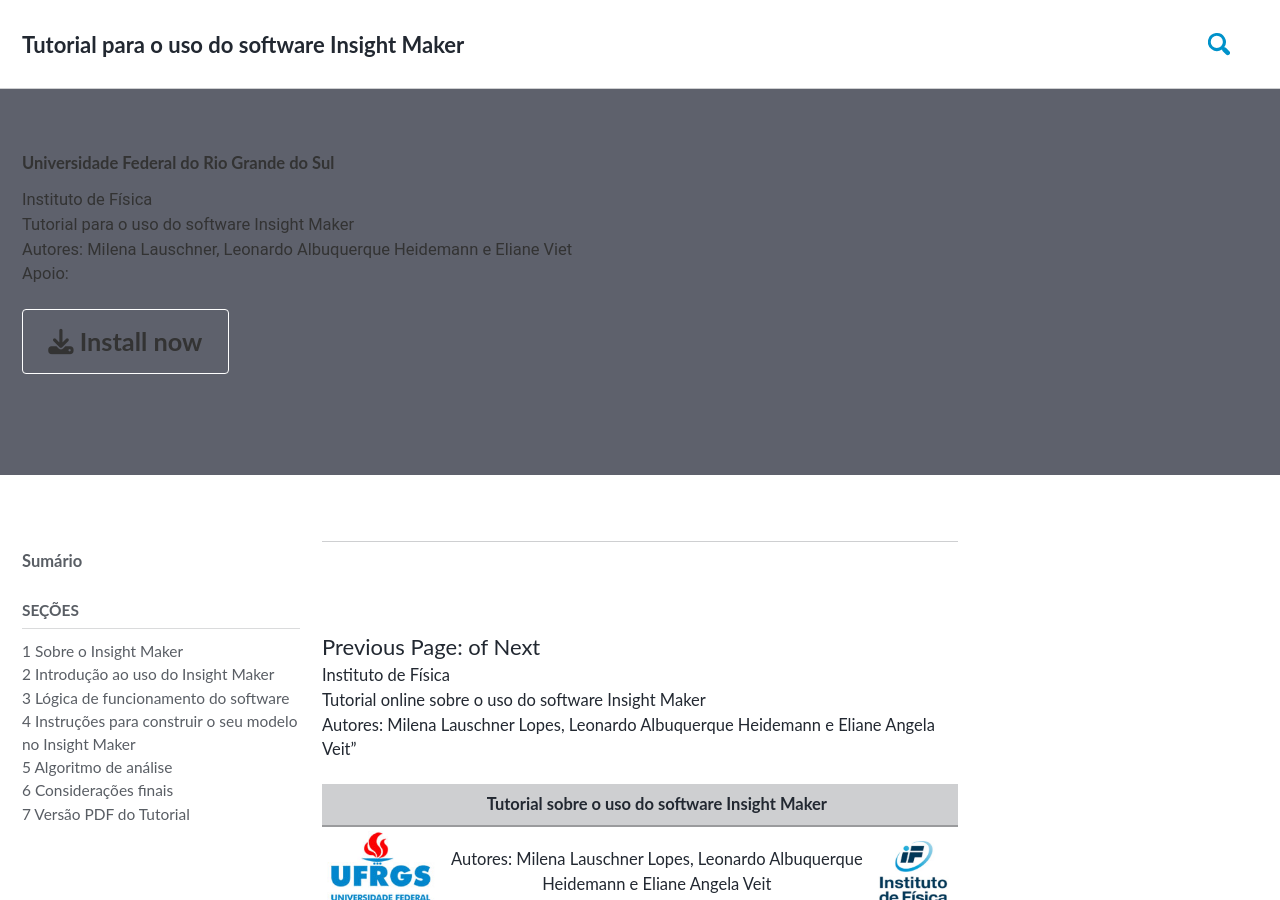
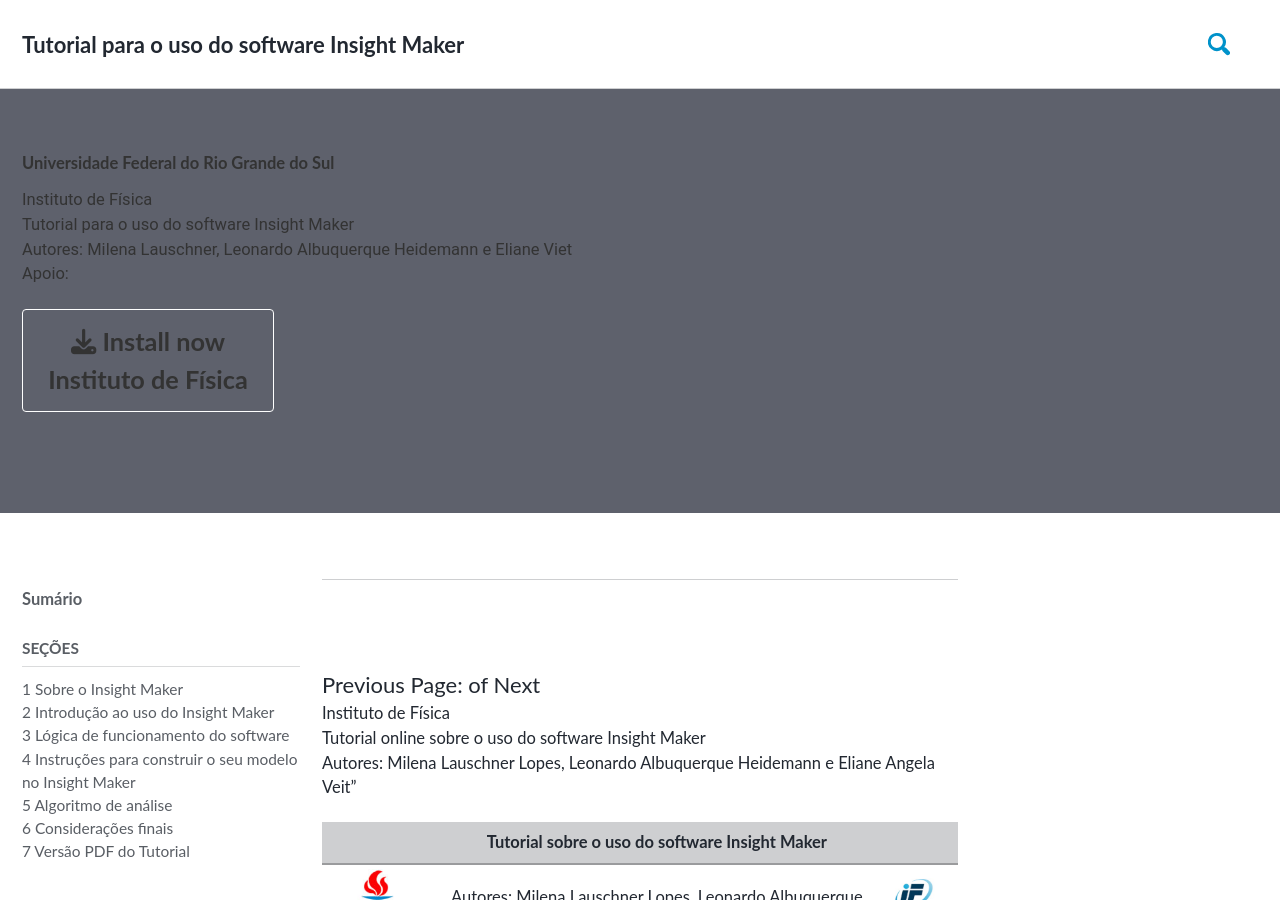
Before and after one commit to milenalauschner/MM, a Jekyll site: the page built from _pages/about.md, in a window 1280 px wide and 900 px high. Built offline with Jekyll 4.4.1, drawn with Linux system fonts in a browser that asks for light colours; cached includes are drawn as plain includes; nearby versions of some CDN libraries; some web fonts are replaced.

Commit message:
Update about.md

```diff
--- a/_pages/about.md
+++ b/_pages/about.md
@@ -7,7 +7,7 @@
 header:
   overlay_color: "#5e616c"
   actions:
-    - label: "<i class='fas fa-download'></i> Install now"
+    - label: "<i class='fas fa-download'></i> Install now<br /> Instituto de Física"
       url: "/docs/quick-start-guide/"
 excerpt: >
   Instituto de Física<br />
```
